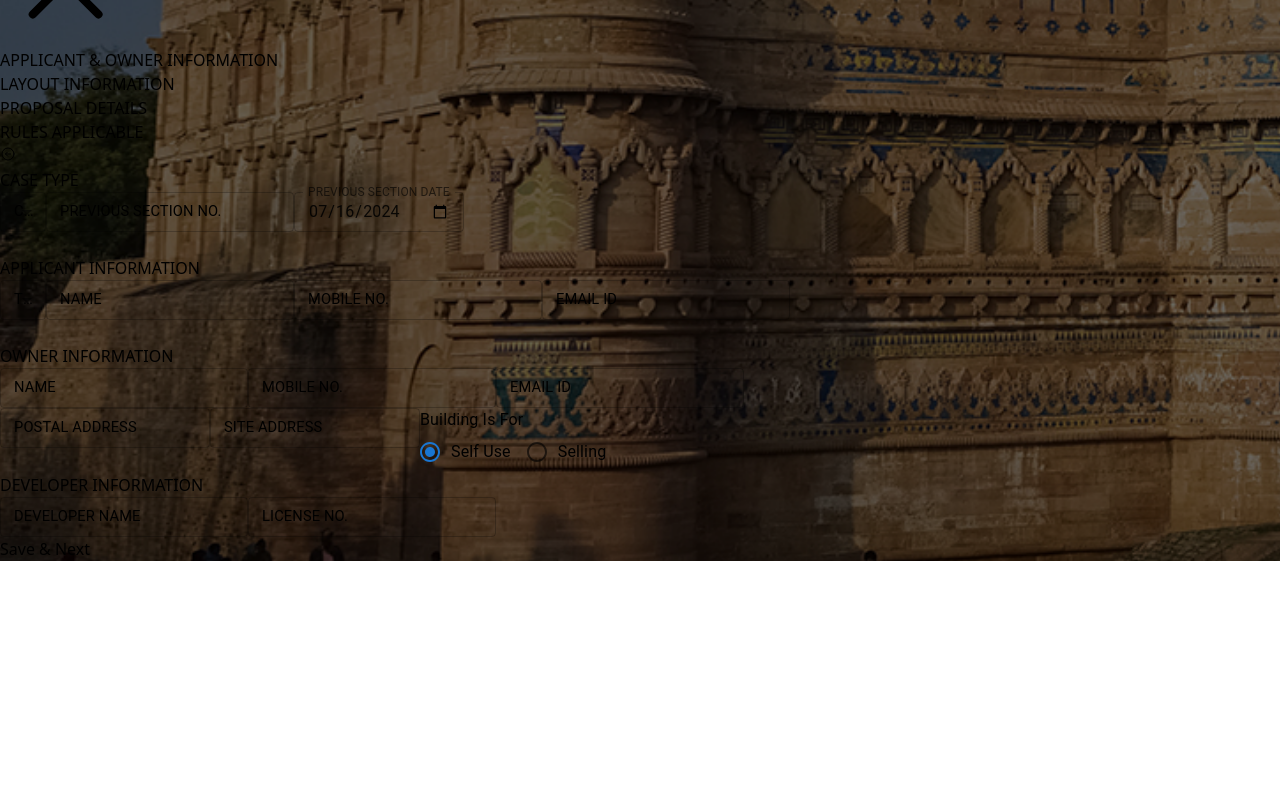
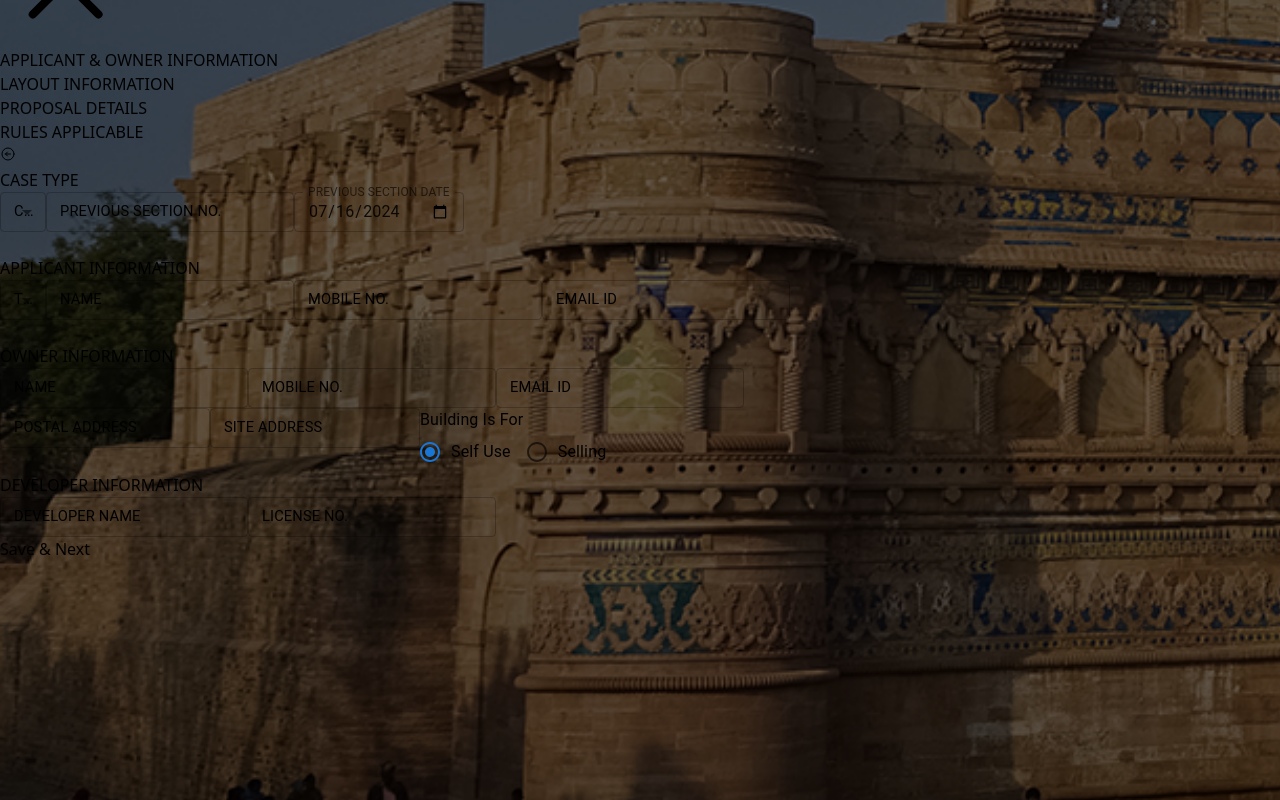
Before and after one commit to ShubhamTechSharthi/abpas-desktop-3.0, a React (Vite) app: page /projectdetails in a window 1280 px wide. Shown: the part 718-1518 px from the top of the page. Before the commit the page ends 1279 px from the top, so only its background shows below. Built offline with nearby package versions, Linux system fonts and the light colour scheme.

Commit message:
Overflow Scroll changes
Overflow Scroll changes in tabs

```diff
--- a/src/assets/main.css
+++ b/src/assets/main.css
@@ -42,5 +42,5 @@
 }
 .tab-sty {
   overflow: auto;
-  height: 478px;
+  height: 79vh;
 }
--- a/src/pages/ProjectDetailsPage.jsx
+++ b/src/pages/ProjectDetailsPage.jsx
@@ -60,7 +60,9 @@ export default function ProjectDetailsPage() {
             <HiOutlineArrowLeftCircle className="bg-red-500 mr-2 p-[3px] rounded-md text-white text-xl" />
           </button>
         </div>
-        <div className="w-full rounded-md bg-white">{renderForms()}</div>
+        <div className="w-full rounded-md bg-white tab-sty">
+          {renderForms()}
+        </div>
       </div>
     </div>
   );
```
